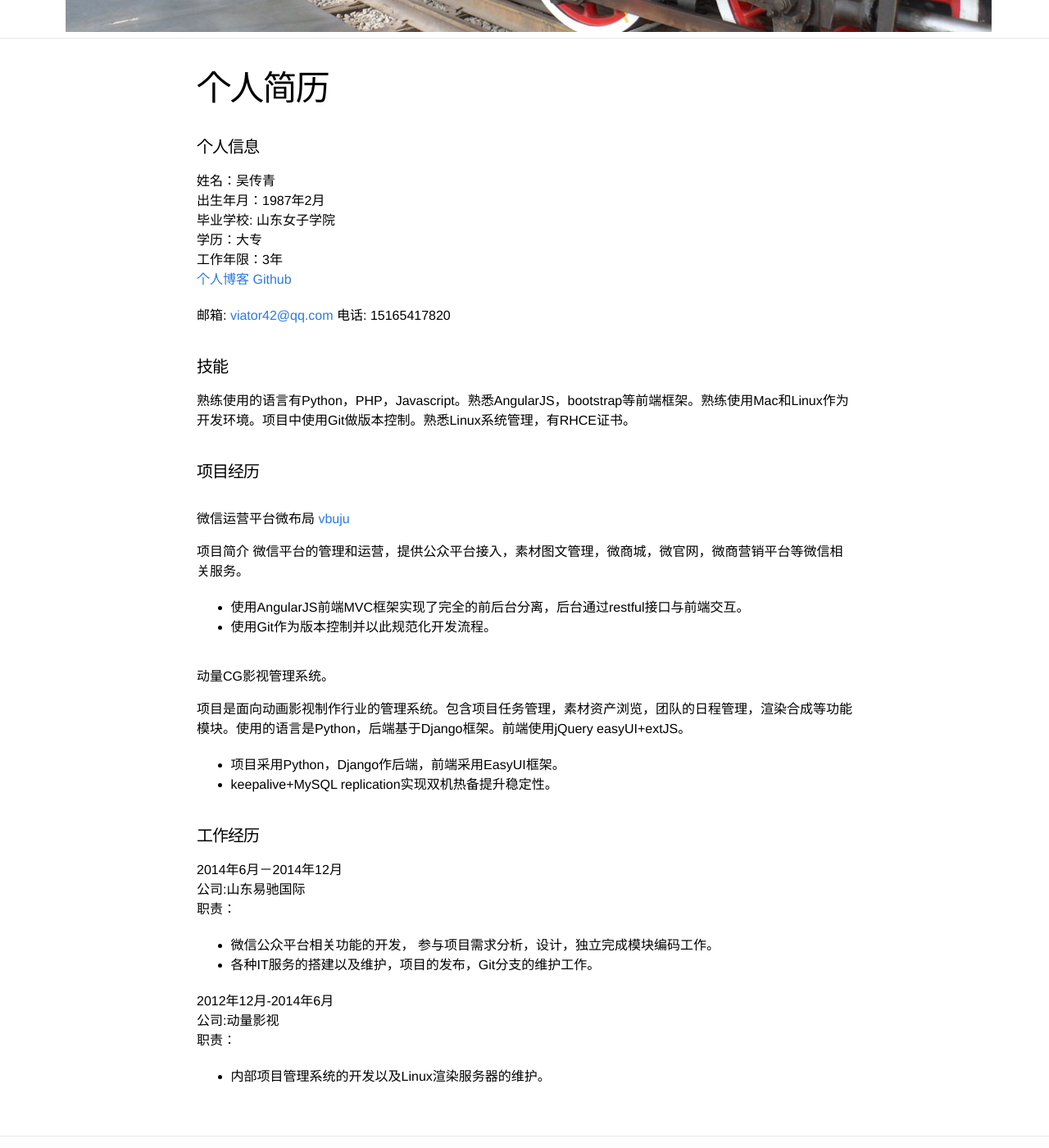
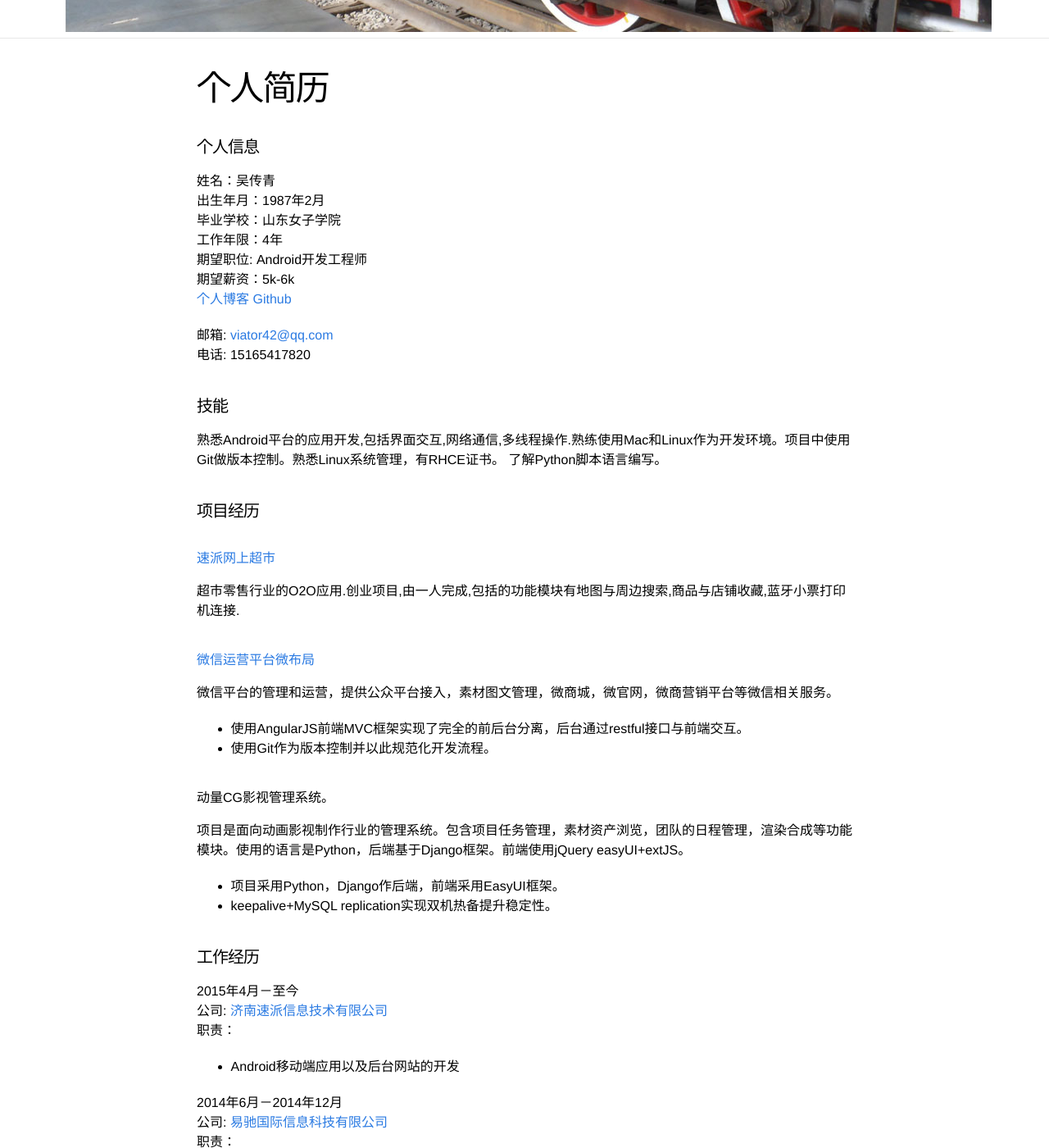
Before and after one commit to viator42/viator42.github.io, a Jekyll site: the page built from resume.md, in a window 1280 px wide and 1400 px high, scrolled down 422 px. Shown: the whole window at 82% size. Built offline with Jekyll 4.4.1, drawn with Linux system fonts in a browser that asks for light colours.

Commit message:
简历修改

```diff
--- a/resume.md
+++ b/resume.md
@@ -8,9 +8,10 @@ permalink: /resume/
 
 姓名：吴传青
 出生年月：1987年2月
-毕业学校: 山东女子学院
-学历：大专
-工作年限：3年
+毕业学校：山东女子学院
+工作年限：4年
+期望职位: Android开发工程师
+期望薪资：5k-6k
 [个人博客](http://viator42.github.io/)
 [Github](https://github.com/viator42)
 
@@ -18,13 +19,16 @@ permalink: /resume/
 电话: 15165417820
 
 ####技能
-熟练使用的语言有Python，PHP，Javascript。熟悉AngularJS，bootstrap等前端框架。熟练使用Mac和Linux作为开发环境。项目中使用Git做版本控制。熟悉Linux系统管理，有RHCE证书。
+
+熟悉Android平台的应用开发,包括界面交互,网络通信,多线程操作.熟练使用Mac和Linux作为开发环境。项目中使用Git做版本控制。熟悉Linux系统管理，有RHCE证书。
+了解Python脚本语言编写。
 
 ####项目经历
 
-#####微信运营平台微布局 [vbuju](http://vbuju.com)
+#####[速派网上超市](http://www.supai.in)
+超市零售行业的O2O应用.创业项目,由一人完成,包括的功能模块有地图与周边搜索,商品与店铺收藏,蓝牙小票打印机连接.
 
-项目简介
+#####[微信运营平台微布局](http://vbuju.com)
 微信平台的管理和运营，提供公众平台接入，素材图文管理，微商城，微官网，微商营销平台等微信相关服务。
 
 - 使用AngularJS前端MVC框架实现了完全的前后台分离，后台通过restful接口与前端交互。
@@ -39,8 +43,15 @@ permalink: /resume/
 
 ####工作经历
 
+2015年4月－至今
+公司: [济南速派信息技术有限公司](http://www.supai.in)
+职责：
+
+- Android移动端应用以及后台网站的开发
+
+
 2014年6月－2014年12月
-公司:山东易驰国际
+公司: [易驰国际信息科技有限公司](http://yichiguoji.com)
 职责：
 
 - 微信公众平台相关功能的开发， 参与项目需求分析，设计，独立完成模块编码工作。
```
